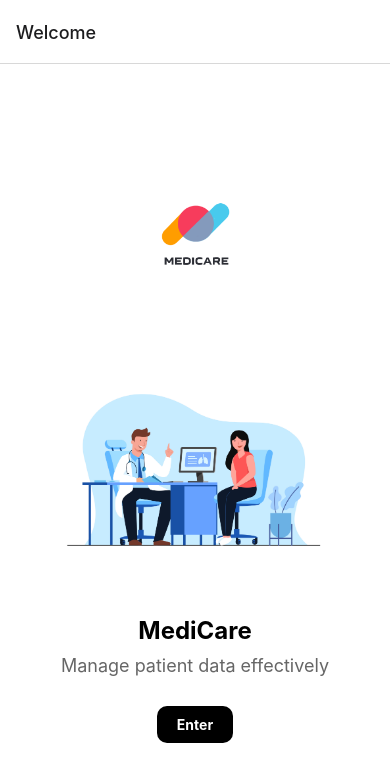
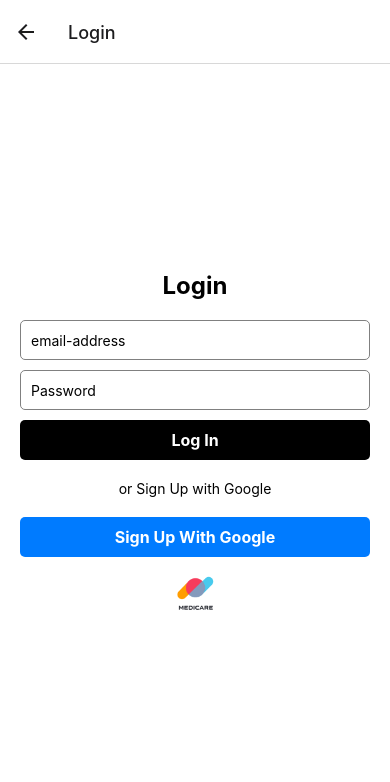
Before and after one commit to forbiddenvelocity/MediCare-App, a React Native app: screen /Login in a window 390 px wide. Shown: the top 782 px of the page. Built offline with nearby package versions, Linux system fonts and the light colour scheme.

Commit message:
Firebase user auth

```diff
--- a/App.js
+++ b/App.js
@@ -2,9 +2,18 @@ import React from 'react';
 import { NavigationContainer } from '@react-navigation/native';
 import { createStackNavigator } from '@react-navigation/stack';
 import WelcomeScreen from './src/components/Welcomescreen';
+import LoginScreen from './src/components/LoginScreen';
 import OnboardingScreen from './src/components/OnboardingScreen';
 import HomeScreen from './src/components/HomeScreen';
 import FilterScreen from './src/components/FilterScreen';
+import firebase from 'firebase/app';
+import firebaseConfig from './firebaseConfig';
+
+// Check if Firebase is already initialized to prevent it from initializing again
+if (!firebase.apps.length) {
+  firebase.initializeApp(firebaseConfig);
+}
+
 
 const Stack = createStackNavigator();
 
@@ -16,6 +25,7 @@ const App = () => {
         <Stack.Screen name="Onboarding" component={OnboardingScreen} />
         <Stack.Screen name="Home" component={HomeScreen} />
         <Stack.Screen name="Filter" component={FilterScreen} />
+        <Stack.Screen name="Login" component={LoginScreen} />
       </Stack.Navigator>
     </NavigationContainer>
   );
--- /dev/null
+++ b/firebaseConfig.js
@@ -0,0 +1,12 @@
+
+const firebaseConfig = {
+    apiKey: "AIzaSyDntR8yzcQ1Sq1T-Oy76e4E8L2XxlOs52c",
+    authDomain: "medicare-e4404.firebaseapp.com",
+    databaseURL: "https://medicare-e4404.firebaseio.com",
+    projectId: "medicare-e4404",
+    storageBucket: "medicare-e4404.appspot.co", // Ensure this URL is correct, it usually ends with ".com"
+    messagingSenderId: "927980491005",
+    appId: "1:927980491005:android:39064e68d2cc4ca339ae94",
+  };
+
+  export default firebaseConfig;
--- a/package.json
+++ b/package.json
@@ -17,6 +17,7 @@
     "expo": "~50.0.14",
     "expo-av": "^13.10.5",
     "expo-status-bar": "~1.11.1",
+    "firebase": "^10.9.0",
     "react": "18.2.0",
     "react-dom": "18.2.0",
     "react-native": "0.73.6",
--- a/src/components/HomeScreen.js
+++ b/src/components/HomeScreen.js
@@ -17,7 +17,7 @@ const HomeScreen = ({ navigation }) => {
       <View style={styles.header}>
         <Text style={styles.title}>Welcome to MediCarePro</Text>
         <View style={styles.buttonContainer}>
-          <TouchableOpacity style={styles.button}>
+          <TouchableOpacity style={styles.button} onPress={() => navigation.navigate('Login')}>
             <Text style={styles.buttonText}>Login</Text>
           </TouchableOpacity>
           <TouchableOpacity style={styles.button} onPress={() => navigation.navigate('Onboarding')}>
--- /dev/null
+++ b/src/components/LoginScreen.js
@@ -0,0 +1,114 @@
+import React, { useState } from 'react';
+import { View, Text, TextInput, TouchableOpacity, StyleSheet, Image } from 'react-native';
+import firebase from '../../firebaseConfig';
+
+const LoginScreen = () => {
+  const [email, setEmail] = useState('');
+  const [password, setPassword] = useState('');
+
+  const handleLogin = () => {
+    // Use Firebase Authentication to sign in
+    firebase.auth().signInWithEmailAndPassword(email, password)
+      .then((userCredential) => {
+        // Signed in successfully
+        console.log('User logged in:', userCredential.user);
+      })
+      .catch((error) => {
+        // Handle login errors here
+        console.error(error);
+      });
+  };
+
+  return (
+    <View style={styles.container}>
+      <Text style={styles.title}>Login</Text>
+
+      <TextInput
+        style={styles.input}
+        onChangeText={setEmail}
+        value={email}
+        placeholder="email-address"
+        keyboardType="email-address" // Ensure the email keyboard is used
+        autoCapitalize="none"
+      />
+
+      <TextInput
+        style={styles.input}
+        onChangeText={setPassword}
+        value={password}
+        placeholder="Password"
+        secureTextEntry
+      />
+
+      <TouchableOpacity style={styles.button} onPress={handleLogin}>
+        <Text style={styles.buttonText}>Log In</Text>
+      </TouchableOpacity>
+
+      <Text style = {styles.text}>or Sign Up with Google</Text>
+
+      <TouchableOpacity style={styles.buttonG} onPress={handleLogin}>
+        <Text style={styles.buttonText}>Sign Up With Google</Text>
+      </TouchableOpacity>
+      <View>
+      <Image
+        source = {require('../../assets/Medicare.png')}
+        style={styles.logo}
+      />
+      </View>
+    </View>
+  );
+};
+
+const styles = StyleSheet.create({
+  container: {
+    flex: 1,
+    justifyContent: 'center',
+    alignItems: 'center',
+    backgroundColor: '#fff',
+    padding: 20,
+  },
+  logo: {
+    width: 80,
+    height: 80,
+    resizeMode: 'contain',
+    alignSelf: 'center',
+  },
+  title: {
+    fontSize: 24,
+    fontWeight: 'bold',
+    marginBottom: 20,
+  },
+  text: {
+    padding: 20,
+  },
+  input: {
+    width: '100%',
+    height: 40,
+    borderColor: 'gray',
+    borderWidth: 1,
+    borderRadius: 5,
+    padding: 10,
+    marginBottom: 10,
+  },
+  button: {
+    width: '100%',
+    backgroundColor: '#000',
+    padding: 10,
+    borderRadius: 5,
+    alignItems: 'center',
+  },
+  buttonG: {
+    width: '100%',
+    backgroundColor: '#007bff',
+    padding: 10,
+    borderRadius: 5,
+    alignItems: 'center',
+  },
+  buttonText: {
+    color: 'white',
+    fontSize: 16,
+    fontWeight: 'bold',
+  },
+});
+
+export default LoginScreen;
```
Also changed, not shown: firebase.js (added, +11 -0 lines), src/App.js (deleted, +0 -19 lines), 1 other file (tests, documents, lock files or other folders).
